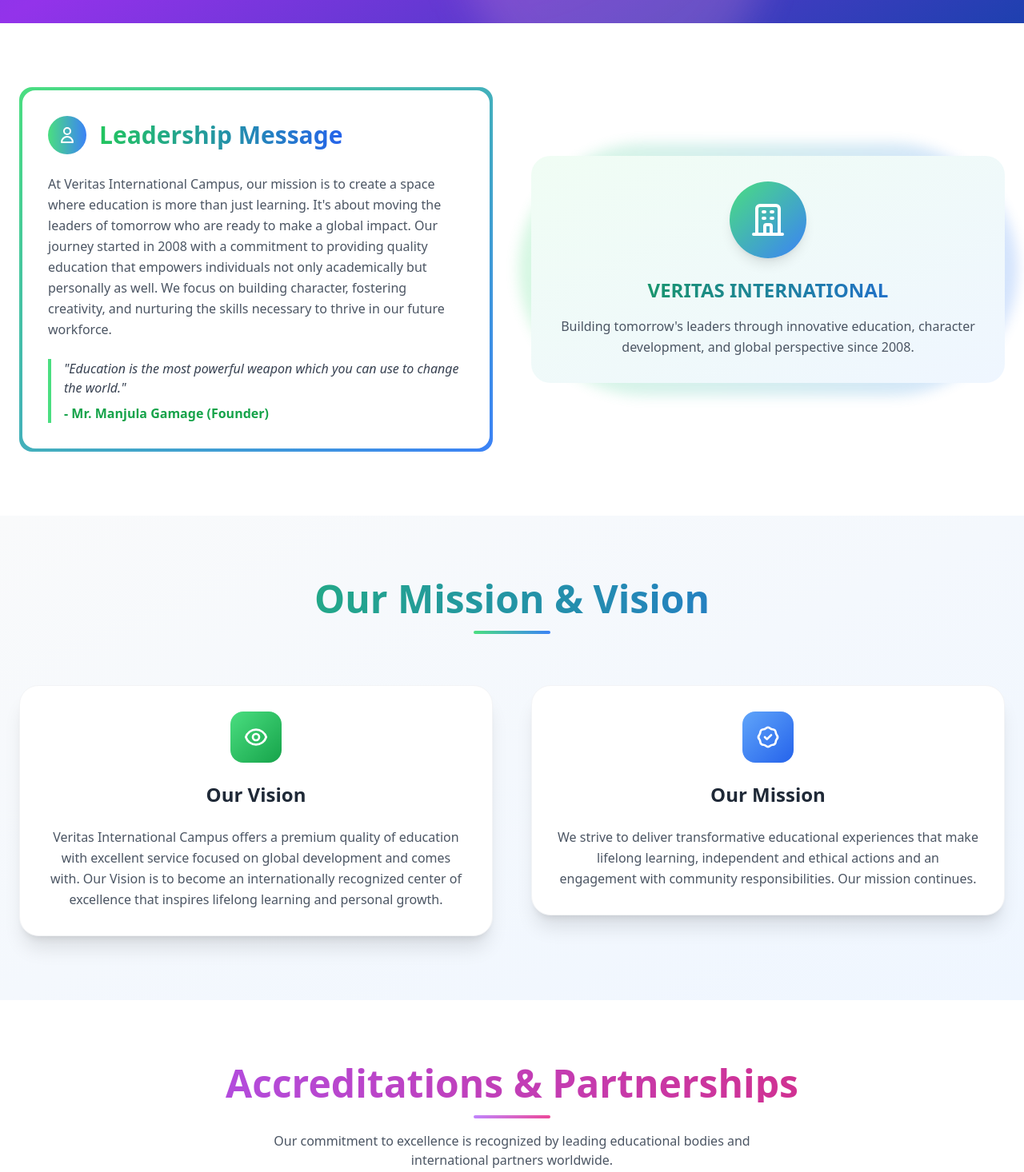
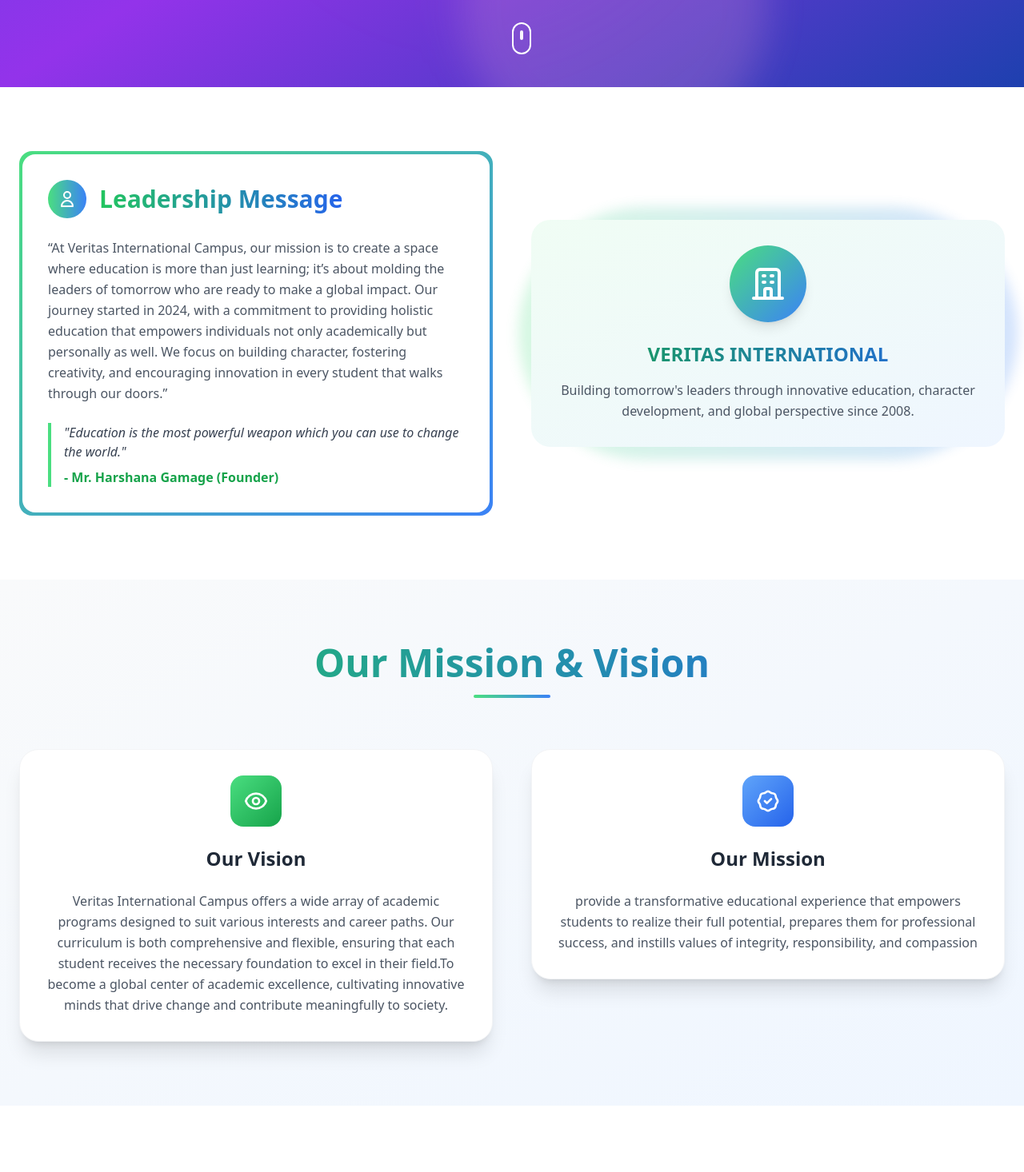
Before and after one commit to Wolferlk/Veritas-International-Uni, a React (Vite) app in the folder Frontend/: page /about in a window 1280 px wide. Shown: the part 771-2237 px from the top of the page at 80% size. Built offline with nearby package versions, Linux system fonts and the light colour scheme.

Commit message:
add mission & vision

```diff
--- a/Frontend/src/pages/AboutUs/AboutUs.tsx
+++ b/Frontend/src/pages/AboutUs/AboutUs.tsx
@@ -77,7 +77,7 @@
 
 const AboutUs: React.FC = () => {
   return (
-    <div className="bg-gray-50 min-h-screen">
+    <div className="bg-gray-50 min-h-screen pt-20">
       {/* Hero Section */}
       <section className="relative min-h-screen bg-gradient-to-br from-indigo-600 via-purple-600 to-blue-800 overflow-hidden">
         {/* Animated Background Elements */}
@@ -103,12 +103,6 @@
                 Empowering minds, shaping futures through innovative education
                 and global excellence
               </p>
-              <a
-                href="#contact"
-                className="inline-block bg-white bg-opacity-20 hover:bg-opacity-30 text-white font-semibold py-4 px-8 rounded-full transition-all duration-300 hover:transform hover:scale-105 backdrop-filter backdrop-blur-lg border border-white border-opacity-30"
-              >
-                Contact Us
-              </a>
             </FadeInUp>
           </div>
         </div>
@@ -149,14 +143,15 @@
                     </h2>
                   </div>
                   <p className="text-gray-600 mb-6 leading-relaxed">
-                    At Veritas International Campus, our mission is to create a
-                    space where education is more than just learning. It's about
-                    moving the leaders of tomorrow who are ready to make a
-                    global impact. Our journey started in 2008 with a commitment
-                    to providing quality education that empowers individuals not
-                    only academically but personally as well. We focus on
-                    building character, fostering creativity, and nurturing the
-                    skills necessary to thrive in our future workforce.
+                    “At Veritas International Campus, our mission is to create a
+                    space where education is more than just learning; it’s about
+                    molding the leaders of tomorrow who are ready to make a
+                    global impact. Our journey started in 2024, with a
+                    commitment to providing holistic education that empowers
+                    individuals not only academically but personally as well. We
+                    focus on building character, fostering creativity, and
+                    encouraging innovation in every student that walks through
+                    our doors.”
                   </p>
                   <div className="border-l-4 border-green-400 pl-4">
                     <p className="text-gray-700 font-medium italic">
@@ -164,7 +159,7 @@
                       to change the world."
                     </p>
                     <p className="text-green-600 font-semibold mt-2">
-                      - Mr. Manjula Gamage (Founder)
+                      - Mr. Harshana Gamage (Founder)
                     </p>
                   </div>
                 </div>
@@ -242,11 +237,13 @@
                   Our Vision
                 </h3>
                 <p className="text-gray-600 leading-relaxed text-center">
-                  Veritas International Campus offers a premium quality of
-                  education with excellent service focused on global development
-                  and comes with. Our Vision is to become an internationally
-                  recognized center of excellence that inspires lifelong
-                  learning and personal growth.
+                  Veritas International Campus offers a wide array of academic
+                  programs designed to suit various interests and career paths.
+                  Our curriculum is both comprehensive and flexible, ensuring
+                  that each student receives the necessary foundation to excel
+                  in their field.To become a global center of academic
+                  excellence, cultivating innovative minds that drive change and
+                  contribute meaningfully to society.
                 </p>
               </div>
             </SlideInLeft>
@@ -272,10 +269,10 @@
                   Our Mission
                 </h3>
                 <p className="text-gray-600 leading-relaxed text-center">
-                  We strive to deliver transformative educational experiences
-                  that make lifelong learning, independent and ethical actions
-                  and an engagement with community responsibilities. Our mission
-                  continues.
+                  provide a transformative educational experience that empowers
+                  students to realize their full potential, prepares them for
+                  professional success, and instills values of integrity,
+                  responsibility, and compassion
                 </p>
               </div>
             </SlideInRight>
```
